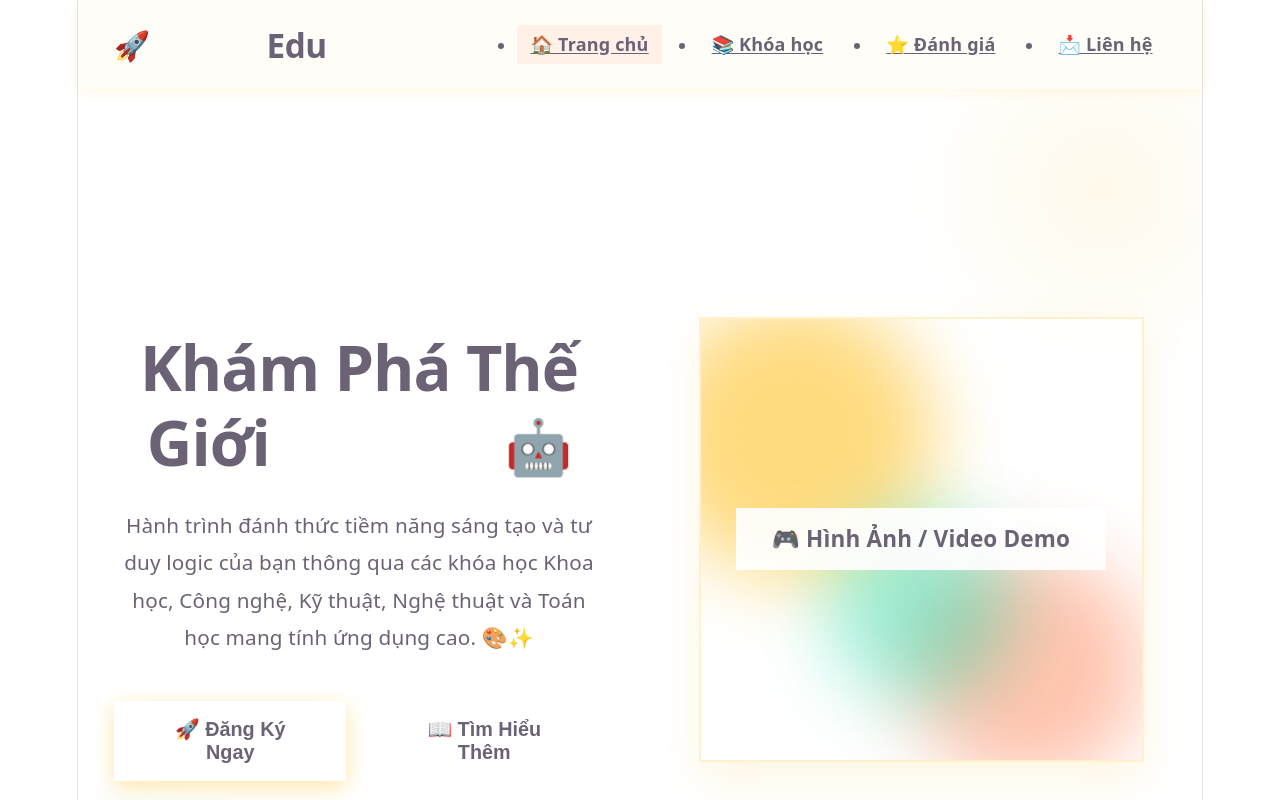
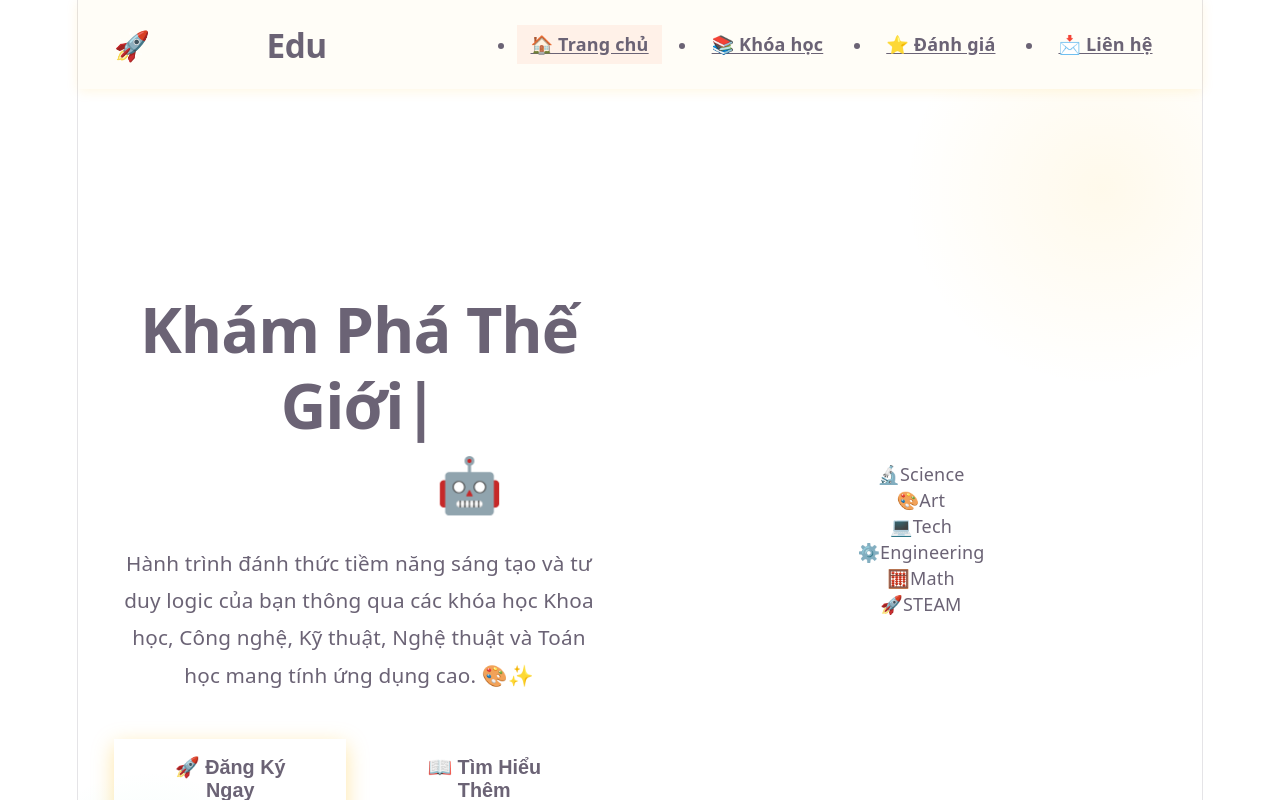
Before and after one commit to nguyenkhanhbh01989/Landing-Page-STEAM-Git-Workflow, a React (Vite) app in the folder steam-landing-page/: page / in a window 1280 px wide. Shown: the top 800 px of the page. Built offline with nearby package versions, Linux system fonts and the light colour scheme; the HTML template or start-up script is replaced by a standard one.

Commit message:
feat: integrate interactive 3D model element into hero section

```diff
--- a/steam-landing-page/src/components/Hero/Hero.jsx
+++ b/steam-landing-page/src/components/Hero/Hero.jsx
@@ -1,12 +1,32 @@
+import { useState, useEffect } from 'react'
 import './Hero.css'
 
 const Hero = () => {
+  const [displayText, setDisplayText] = useState('')
+  const fullText = 'Khám Phá Thế Giới'
+
+  useEffect(() => {
+    let i = 0
+    const timer = setInterval(() => {
+      if (i <= fullText.length) {
+        setDisplayText(fullText.slice(0, i))
+        i++
+      } else {
+        clearInterval(timer)
+      }
+    }, 100)
+    return () => clearInterval(timer)
+  }, [])
+
   return (
     <section className="hero-section" id="home">
       <div className="hero-container">
         <div className="hero-content">
           <h1 className="hero-title">
-            Khám Phá Thế Giới <span className="highlight">STEAM</span> <span className="hero-emoji">🤖</span>
+            <span className="typewriter">{displayText}</span>
+            <span className="cursor-blink">|</span>
+            <br />
+            <span className="highlight">STEAM</span> <span className="hero-emoji">🤖</span>
           </h1>
           <p className="hero-description">
             Hành trình đánh thức tiềm năng sáng tạo và tư duy logic của bạn thông qua các khóa học Khoa học, Công nghệ, Kỹ thuật, Nghệ thuật và Toán học mang tính ứng dụng cao. 🎨✨
@@ -16,14 +36,37 @@ const Hero = () => {
             <button className="btn-outline">📖 Tìm Hiểu Thêm</button>
           </div>
         </div>
-        <div className="hero-image-wrapper">
-          <div className="hero-placeholder">
-            <div className="placeholder-content">
-              <span>🎮 Hình Ảnh / Video Demo</span>
+
+        {/* 3D Cube Section */}
+        <div className="hero-3d-wrapper">
+          <div className="cube-glow"></div>
+          <div className="cube-container">
+            <div className="cube">
+              <div className="cube-face front">
+                <span className="face-icon">🔬</span>
+                <span className="face-label">Science</span>
+              </div>
+              <div className="cube-face back">
+                <span className="face-icon">🎨</span>
+                <span className="face-label">Art</span>
+              </div>
+              <div className="cube-face right">
+                <span className="face-icon">💻</span>
+                <span className="face-label">Tech</span>
+              </div>
+              <div className="cube-face left">
+                <span className="face-icon">⚙️</span>
+                <span className="face-label">Engineering</span>
+              </div>
+              <div className="cube-face top">
+                <span className="face-icon">🧮</span>
+                <span className="face-label">Math</span>
+              </div>
+              <div className="cube-face bottom">
+                <span className="face-icon">🚀</span>
+                <span className="face-label">STEAM</span>
+              </div>
             </div>
-            <div className="placeholder-shape shape-1"></div>
-            <div className="placeholder-shape shape-2"></div>
-            <div className="placeholder-shape shape-3"></div>
           </div>
         </div>
       </div>
```
